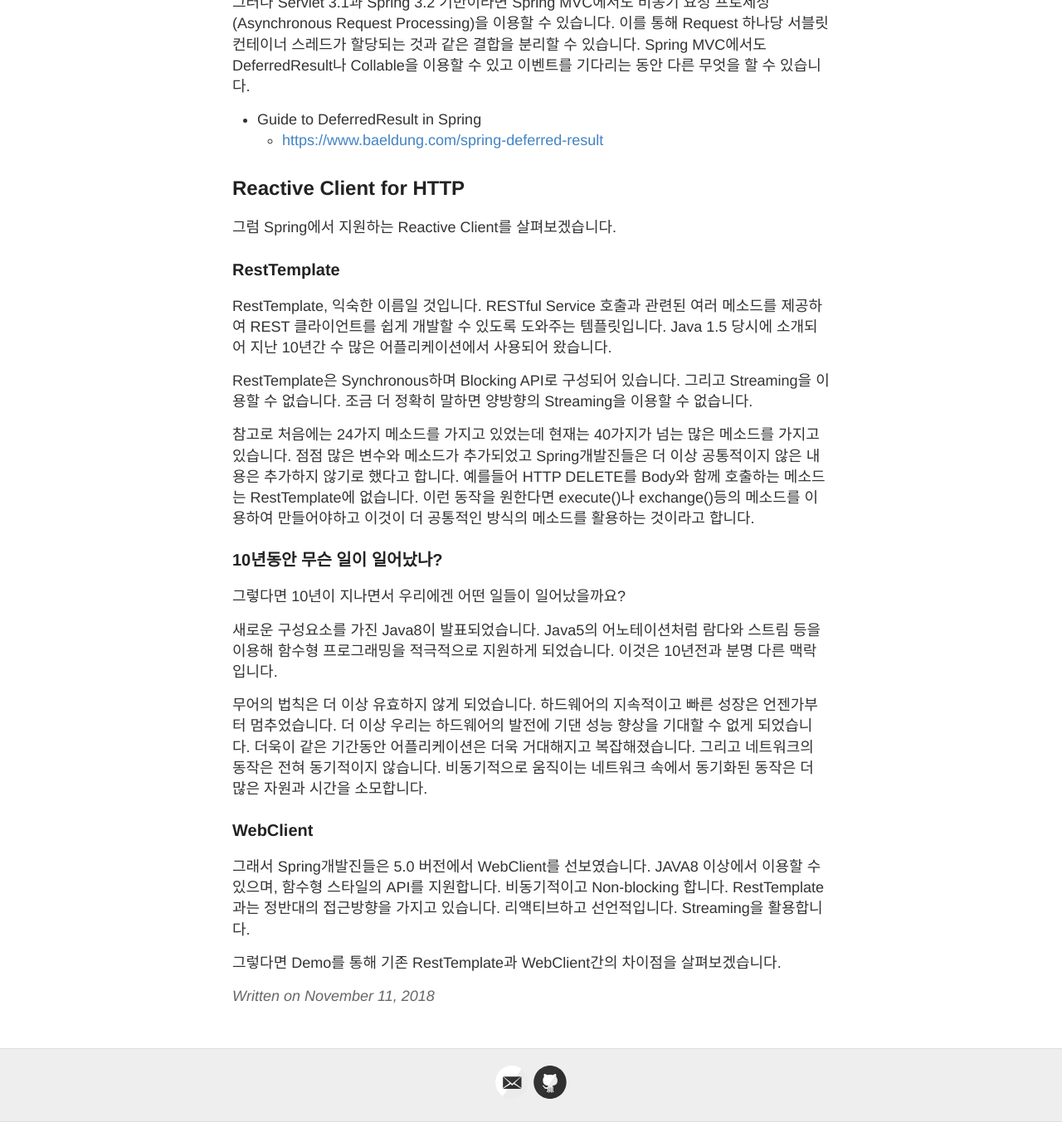
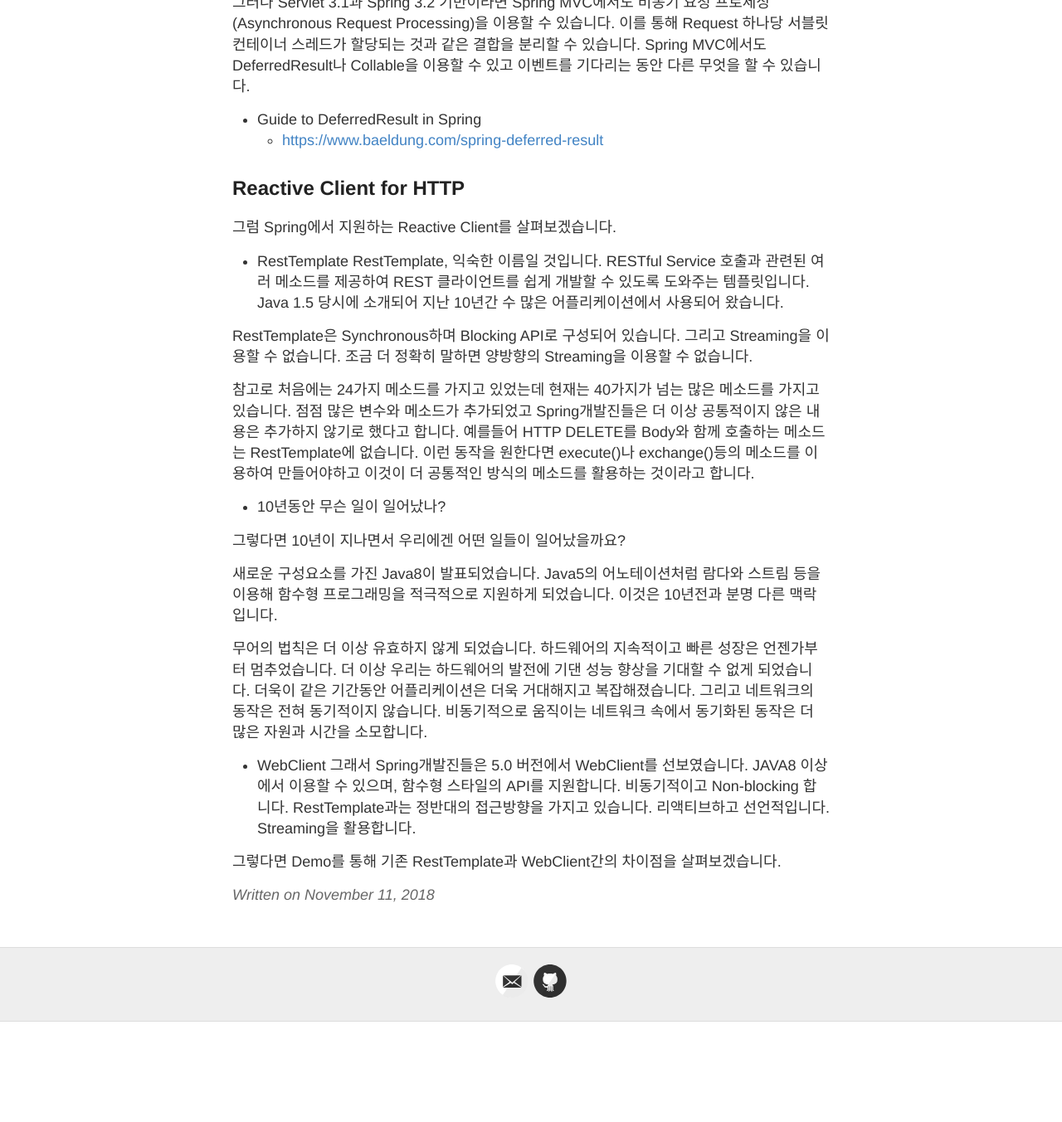
Before and after one commit to sungjun221/sungjun221.github.io, a Jekyll site: the page built from _posts/2018-11-12-Guide-to-Reactive-for-Spring-MVC.markdown, in a window 1280 px wide and 1400 px high, scrolled down 1773 px, cut to the strip 47-1400 px from the top of the window. Shown: the whole strip at 83% size. Built offline with Jekyll 4.4.1, drawn with Linux system fonts in a browser that asks for light colours; after the commit the page ends 3052 px from its top, so only the background shows below that.

```diff
--- a/_posts/2018-11-12-Guide-to-Reactive-for-Spring-MVC.markdown
+++ b/_posts/2018-11-12-Guide-to-Reactive-for-Spring-MVC.markdown
@@ -45,7 +45,7 @@ Reactive Client for HTTP
 -
 그럼 Spring에서 지원하는 Reactive Client를 살펴보겠습니다.
 
-### RestTemplate
+* RestTemplate
 RestTemplate, 익숙한 이름일 것입니다. RESTful Service 호출과 관련된 여러 메소드를 제공하여 REST 클라이언트를 쉽게 개발할 수 있도록 도와주는 템플릿입니다. Java 1.5 당시에 소개되어 지난 10년간 수 많은 어플리케이션에서 사용되어 왔습니다.
 
 RestTemplate은 Synchronous하며 Blocking API로 구성되어 있습니다. 그리고 Streaming을 이용할 수 없습니다. 조금 더 정확히 말하면 양방향의 Streaming을 이용할 수 없습니다.
@@ -53,7 +53,7 @@ RestTemplate은 Synchronous하며 Blocking API로 구성되어 있습니다. 그
 참고로 처음에는 24가지 메소드를 가지고 있었는데 현재는 40가지가 넘는 많은 메소드를 가지고 있습니다. 점점 많은 변수와 메소드가 추가되었고 Spring개발진들은 더 이상 공통적이지 않은 내용은 추가하지 않기로 했다고 합니다. 예를들어 HTTP DELETE를 Body와 함께 호출하는 메소드는 RestTemplate에 없습니다. 이런 동작을 원한다면 execute()나 exchange()등의 메소드를 이용하여 만들어야하고 이것이 더 공통적인 방식의 메소드를 활용하는 것이라고 합니다.
 
 
-### 10년동안 무슨 일이 일어났나?
+* 10년동안 무슨 일이 일어났나?
 
 그렇다면 10년이 지나면서 우리에겐 어떤 일들이 일어났을까요?
 
@@ -62,7 +62,7 @@ RestTemplate은 Synchronous하며 Blocking API로 구성되어 있습니다. 그
 무어의 법칙은 더 이상 유효하지 않게 되었습니다. 하드웨어의 지속적이고 빠른 성장은 언젠가부터 멈추었습니다. 더 이상 우리는 하드웨어의 발전에 기댄 성능 향상을 기대할 수 없게 되었습니다. 더욱이 같은 기간동안 어플리케이션은 더욱 거대해지고 복잡해졌습니다. 그리고 네트워크의 동작은 전혀 동기적이지 않습니다. 비동기적으로 움직이는 네트워크 속에서 동기화된 동작은 더 많은 자원과 시간을 소모합니다.
 
 
-### WebClient
+* WebClient
 그래서 Spring개발진들은 5.0 버전에서 WebClient를 선보였습니다. JAVA8 이상에서 이용할 수 있으며, 함수형 스타일의 API를 지원합니다. 비동기적이고 Non-blocking 합니다. RestTemplate과는 정반대의 접근방향을 가지고 있습니다. 리액티브하고 선언적입니다. Streaming을 활용합니다.
 
 그렇다면 Demo를 통해 기존 RestTemplate과 WebClient간의 차이점을 살펴보겠습니다.
```
